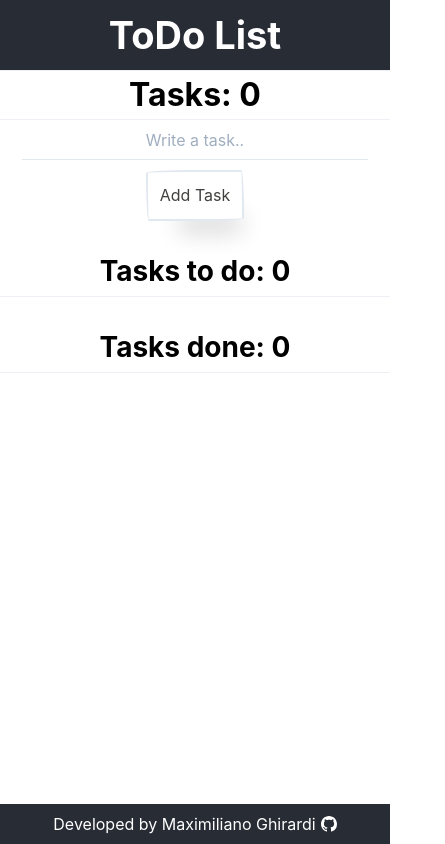
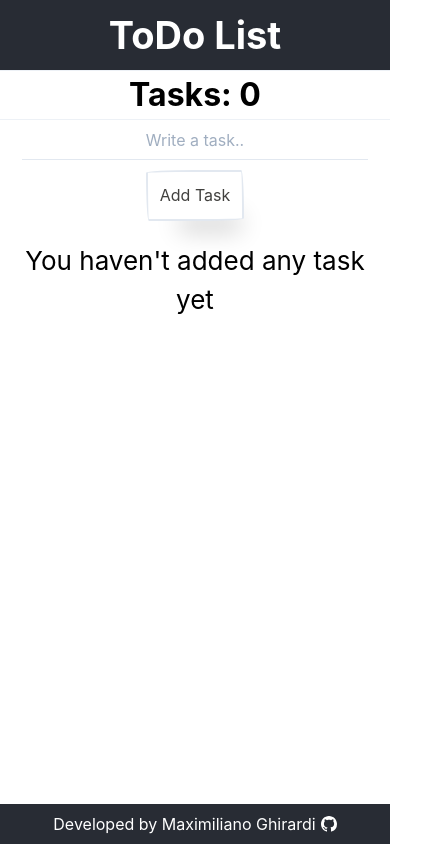
Before and after one commit to mgmaxi/todo-list, a React (Create React App) app: page / in a window 390 px wide. Shown: the whole page, 445 px wide, since content can reach past the window. Built offline with nearby package versions, Linux system fonts and the light colour scheme.

Commit message:
Responsive changes

```diff
--- a/src/App.css
+++ b/src/App.css
@@ -20,13 +20,15 @@
 /* Main */
 
 .App-main {
-  background-color: #ffffff;
-  min-height: calc(100vh - 70px);
   display: flex;
   flex-direction: column;
   align-items: center;
   justify-content: start;
+  padding: 0 0 110px 0;
+  width: 100vw;
+  min-height: calc(100vh - 70px);
   color: rgb(0, 0, 0);
+  background-color: #ffffff;
 }
 .container {
   display: flex;
@@ -38,13 +40,18 @@
   justify-content: center;
   align-items: center;
   height: 50px;
-  width: 500px;
+  width: 100%;
   font-size: 28px;
   font-weight: bold;
 }
 .App-main > h2 {
   font-size: 32px;
   font-weight: bold;
+}
+
+.text {
+  margin: 20px;
+  font-size: 26px;
 }
 
 .task {
@@ -142,7 +149,11 @@
 
 @media only screen and (max-width: 375px) {
   .task {
-    width: 350px;
-    background-color: aqua;
+    width: 300px;
+    background-color: rgb(255, 0, 0);
+  }
+
+  .task > p {
+    overflow: hidden;
   }
 }
--- a/src/components/TaskDone.js
+++ b/src/components/TaskDone.js
@@ -12,6 +12,10 @@ import {
 const TaskDone = ({ tasks, onTaskDelete, onToggleTaskDone }) => {
   return (
     <>
+      {tasks.filter((task) => task.done === true).length === 0 ? (
+        ''
+      ) : (
+        <div>
           <div className="container">
             <h2 className="section">
               Tasks done: {tasks.filter((task) => task.done === true).length}
@@ -46,6 +50,8 @@ const TaskDone = ({ tasks, onTaskDelete, onToggleTaskDone }) => {
               )
             )}
           </List>
+        </div>
+      )}
     </>
   );
 };
--- a/src/components/TaskList.js
+++ b/src/components/TaskList.js
@@ -13,13 +13,16 @@ import { FiChevronRight } from 'react-icons/fi';
 const TaskList = ({ tasks, onTaskDelete, onToggleTaskDone }) => {
   return (
     <>
+      {tasks.length === 0 ? (
+        <p className="text">You haven't added any task yet</p>
+      ) : (
+        <div>
           <div className="container">
             <h2 className="section">
               Tasks to do: {tasks.filter((task) => task.done === false).length}
             </h2>
           </div>
           <Divider />
-
           <List spacing={3}>
             {tasks.map((task) =>
               task.done === false ? (
@@ -45,6 +48,8 @@ const TaskList = ({ tasks, onTaskDelete, onToggleTaskDone }) => {
               )
             )}
           </List>
+        </div>
+      )}
     </>
   );
 };
```
Lines whose indentation alone changed are shown as unchanged.
